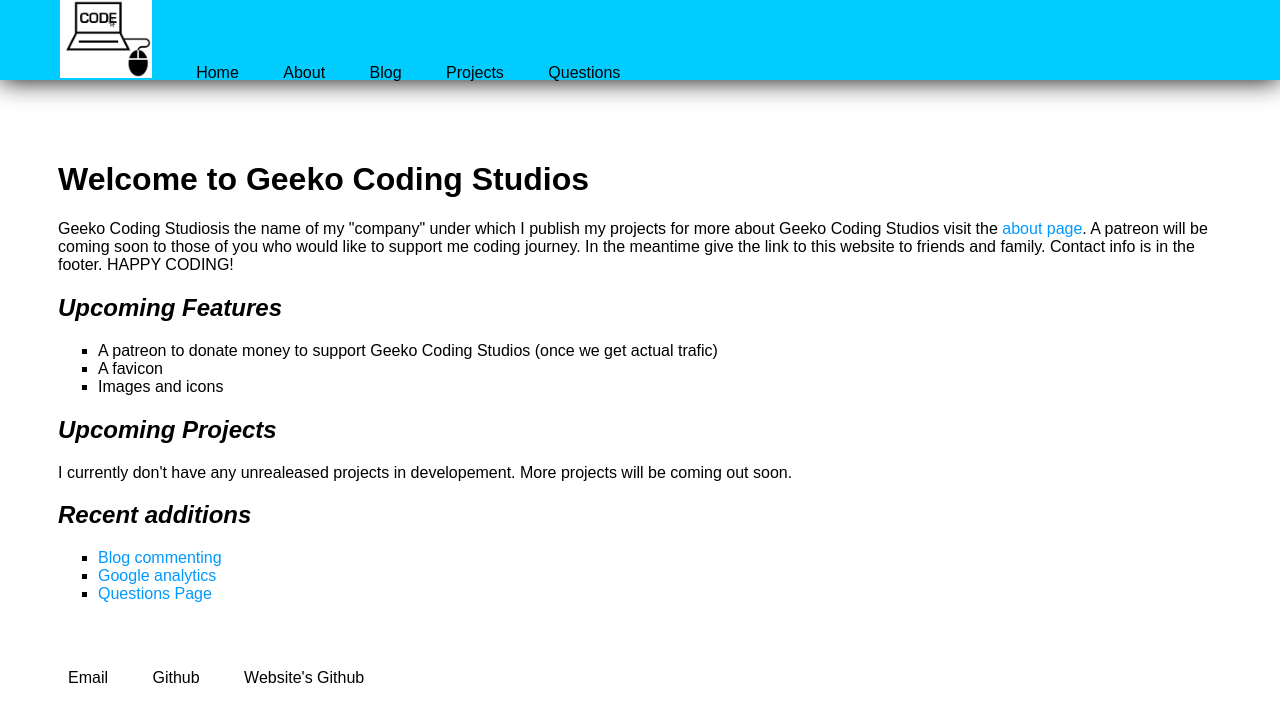
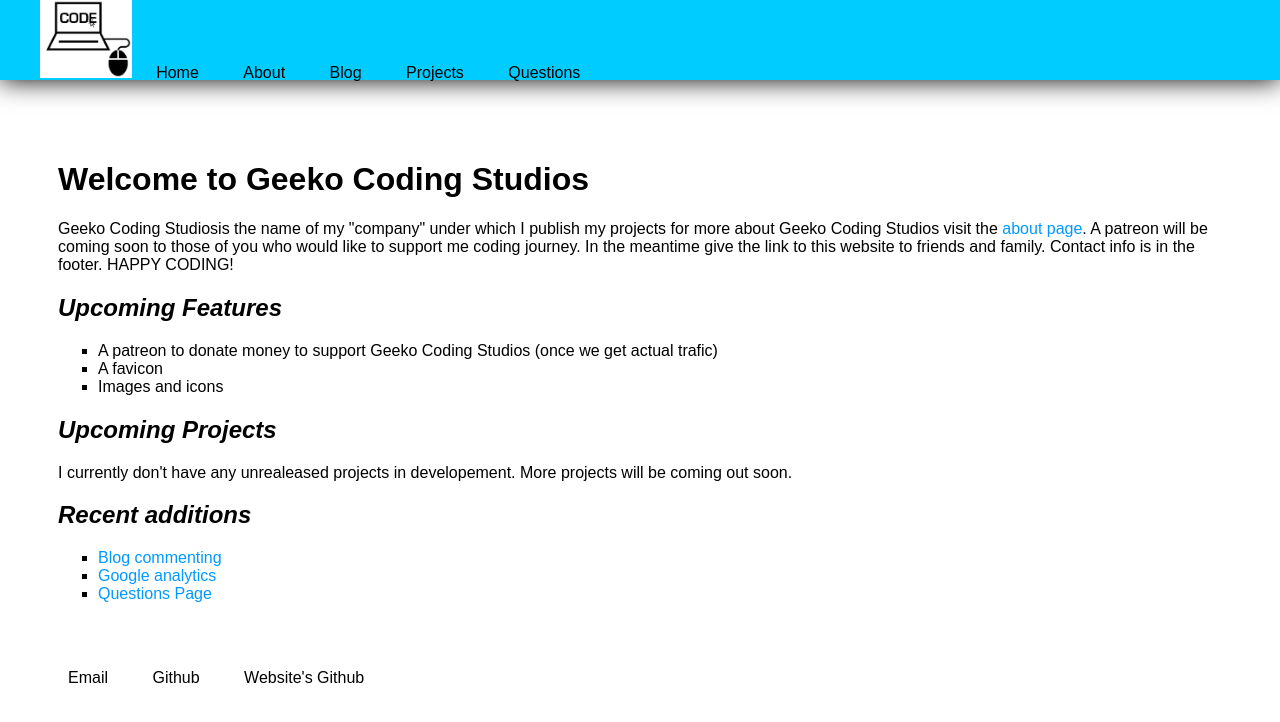
Before and after one commit to Geeko/geeko.github.io, a Jekyll site: the page built from index.html, in a window 1280 px wide. Shown: the top 722 px of the page. Built offline with Jekyll 4.4.1, drawn with Linux system fonts in a browser that asks for light colours.

Commit message:
Update default.html

```diff
--- a/_layouts/default.html
+++ b/_layouts/default.html
@@ -5,7 +5,7 @@
 		<header>
 			<nav>
 				<ul>
-					<li><img src="https://geeko.github.io/smallGeekoIcon.png" height="80px" alt="Geeko Coding Studios logo"></li>
+					<img src="https://geeko.github.io/smallGeekoIcon.png" height="80px" alt="Geeko Coding Studios logo">
 					<li><a href="/">Home</a></li>
 					<li><a href="/about">About</a></li>
 					<li><a href="/blog">Blog</a></li>
```
